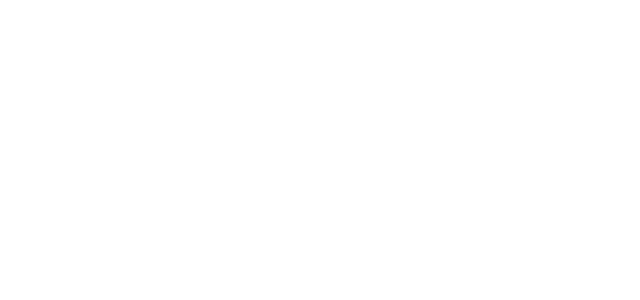
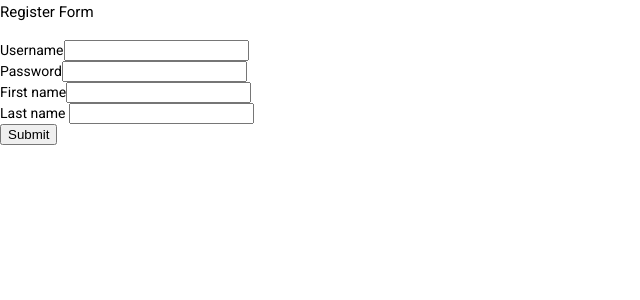
Before and after one commit to al3xkarv/movie-platform, an Angular app in the folder frontend/: page /register in a window 1280 px wide. Before the commit this address led to /. Shown: the top 300 px of the page, without its empty margins (0-640 px from the left). Built offline with nearby package versions, Linux system fonts and the light colour scheme.

Commit message:
add register template

```diff
--- a/frontend/src/app/app.module.ts
+++ b/frontend/src/app/app.module.ts
@@ -10,10 +10,12 @@
 import { appRoutingModule } from './app.routing';
 import { AppComponent } from './app.component';
 import { LoginComponent } from './login';
+import { RegisterComponent } from './register/register.component';
+
 import { BrowserAnimationsModule } from '@angular/platform-browser/animations';
 
 @NgModule({
-  declarations: [AppComponent, LoginComponent],
+  declarations: [AppComponent, LoginComponent, RegisterComponent],
   imports: [
     MatSliderModule,
     MatInputModule,
--- a/frontend/src/app/app.routing.ts
+++ b/frontend/src/app/app.routing.ts
@@ -2,12 +2,13 @@
 
 // import { HomeComponent } from './home';
 import { LoginComponent } from './login';
+import { RegisterComponent } from './register/register.component';
 // import { AuthGuard } from './_helpers';
 
 const routes: Routes = [
   // { path: '', component: HomeComponent, canActivate: [AuthGuard] },
   { path: 'login', component: LoginComponent },
-
+  { path: 'register', component: RegisterComponent },
   // otherwise redirect to home
   { path: '**', redirectTo: '' },
 ];
--- a/frontend/src/app/login/login.component.html
+++ b/frontend/src/app/login/login.component.html
@@ -2,7 +2,8 @@
   Username: test<br />
   Password: test
 </div>
-<div class="card">
+<mat-card>
+  <mat-card-title>Login to Movies Platform</mat-card-title>
   <div class="card-body">
     <form [formGroup]="loginForm" (ngSubmit)="onSubmit()">
       <div class="form-group">
@@ -47,4 +48,4 @@
       </div>
     </form>
   </div>
-</div>
+</mat-card>
--- /dev/null
+++ b/frontend/src/app/register/register.component.html
@@ -0,0 +1,28 @@
+<div class="card">
+  <h4 class="card-header">Register Form</h4>
+  <div class="card-body">
+    <form [formGroup]="registerForm" (ngSubmit)="onSubmit()">
+      <div class="form-group">
+        <label for="username">Username</label>
+        <input type="text" formControlName="username" class="form-control" />
+      </div>
+      <div class="form-group">
+        <label for="password">Password</label>
+        <input
+          type="password"
+          formControlName="password"
+          class="form-control"
+        />
+        <div class="form-group">
+          <label for="firstName">First name</label>
+          <input type="text" formControlName="firstName" class="form-control" />
+        </div>
+        <div class="form-group">
+          <label for="lastName">Last name </label>
+          <input type="text" formControlName="lastName" class="form-control" />
+        </div>
+        <button class="btn btn-primary">Submit</button>
+      </div>
+    </form>
+  </div>
+</div>
--- /dev/null
+++ b/frontend/src/app/register/register.component.ts
@@ -0,0 +1,56 @@
+import { Component, OnInit } from '@angular/core';
+import { Router, ActivatedRoute } from '@angular/router';
+import { FormBuilder, FormGroup, Validators } from '@angular/forms';
+// import { AuthenticationService } from "@app/_services";
+import { first } from 'rxjs/operators';
+
+@Component({
+  selector: 'app-register',
+  templateUrl: './register.component.html',
+})
+export class RegisterComponent implements OnInit {
+  registerForm: FormGroup;
+  submitted = false;
+  // error = '';
+
+  constructor(
+    private formBuilder: FormBuilder,
+    private route: ActivatedRoute,
+    private router: Router // private authenticationService: AuthenticationService
+  ) {
+    // redirect to home if already logged in
+    // if (this.authenticationService.currentUserValue) {
+    //   this.router.navigate(['/']);
+    // }
+  }
+
+  ngOnInit() {
+    this.registerForm = this.formBuilder.group({
+      username: ['', Validators.required],
+      password: ['', Validators.required],
+      firstName: ['', Validators.required],
+      lastName: ['', Validators.required],
+    });
+
+    // get return url from route parameters or default to '/'
+    // this.returnUrl = this.route.snapshot.queryParams['returnUrl'] || '/';
+  }
+
+  // convenience getter for easy access to form fields
+  get f() {
+    return this.registerForm.controls;
+  }
+
+  onSubmit() {
+    // console.log(this.registerForm.value);
+    // this.authenticationService
+    //   .register(this.registerForm.value)
+    //   .pipe(first())
+    //   .subscribe({
+    //     next: () => {
+    //       this.router.navigate(["../login"], { relativeTo: this.route });
+    //     },
+    //   });
+    //could have error manipulation
+  }
+}
```
Also changed, not shown: frontend/src/app/app-routing.module.ts (+8 -8 lines), 1 other file (tests, documents, lock files or other folders).
